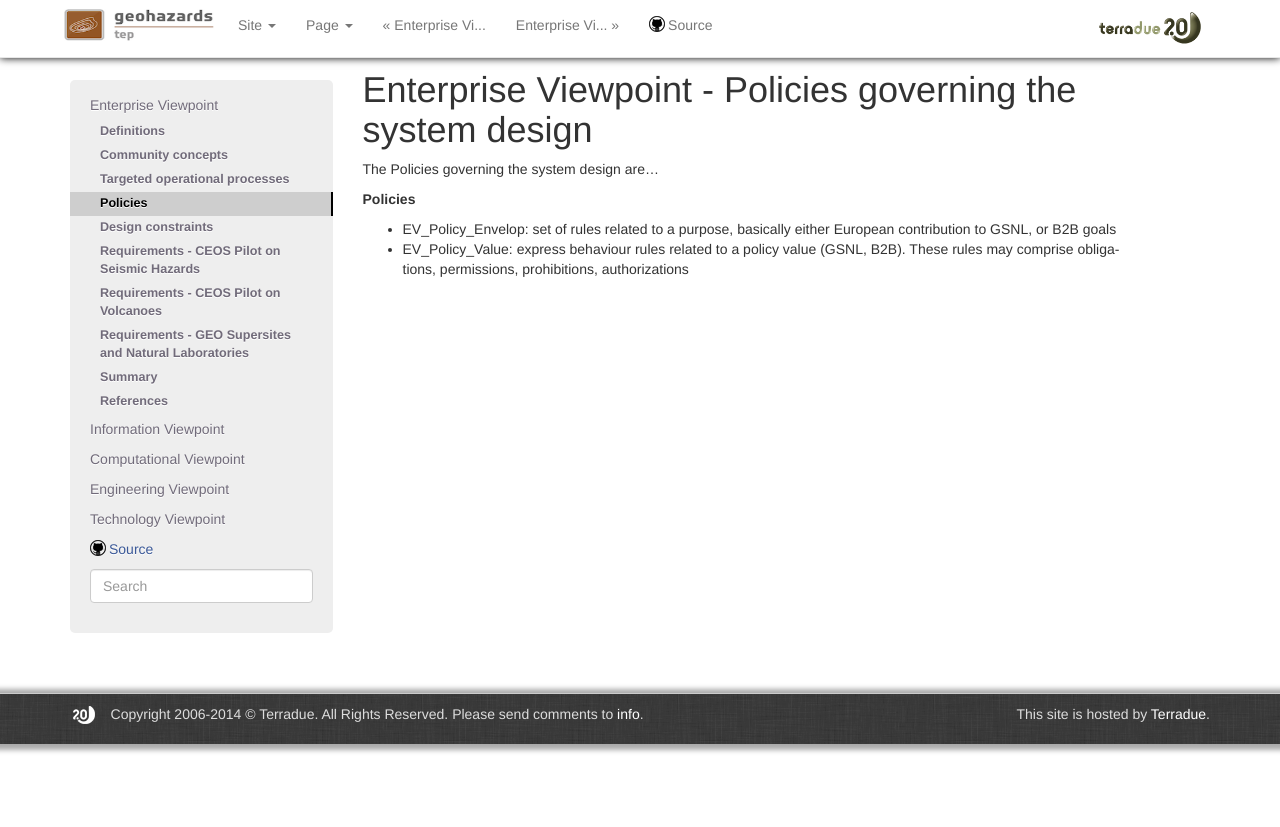
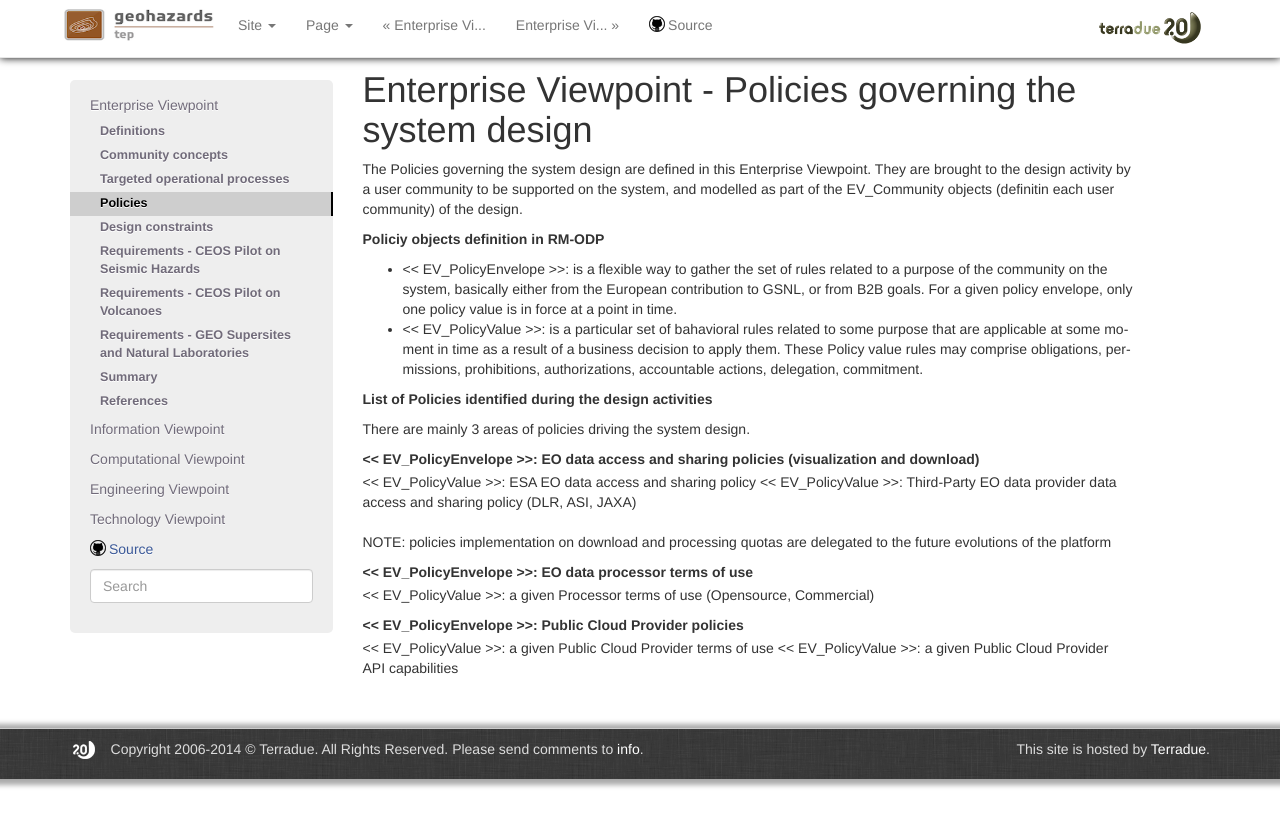
Before and after one commit to Terradue/doc-tep-geohazards-arch, a Sphinx documentation site: the page built from source/enterprise/policies.rst, in a window 1280 px wide. Shown: the top 827 px of the page. Built offline with Sphinx 7.4.7, drawn with Linux system fonts in a browser that asks for light colours; pages that are not in the unit, such as notebooks, are missing from menus.

Commit message:
Update policies.rst

```diff
--- a/source/enterprise/policies.rst
+++ b/source/enterprise/policies.rst
@@ -1,9 +1,26 @@
 Enterprise Viewpoint - Policies governing the system design
 ###########################################################
 
-The Policies governing the system design are...
+The Policies governing the system design are defined in this Enterprise Viewpoint.
+They are brought to the design activity by a user community to be supported on the system, and modelled as part of the EV_Community objects (definitin each user community) of the design.
 
-**Policies**
+**Policiy objects definition in RM-ODP**
 
-* EV_Policy_Envelop: set of rules related to a purpose, basically either European contribution to GSNL, or B2B goals
-* EV_Policy_Value: express behaviour rules related to a policy value (GSNL, B2B). These rules may comprise obligations, permissions, prohibitions, authorizations
+* << EV_PolicyEnvelope >>: is a flexible way to gather the set of rules related to a purpose of the community on the system, basically either from the European contribution to GSNL, or from B2B goals. For a given policy envelope, only one policy value is in force at a point in time.
+* << EV_PolicyValue >>: is a particular set of bahavioral rules related to some purpose that are applicable at some moment in time as a result of a business decision to apply them. These Policy value rules may comprise obligations, permissions, prohibitions, authorizations, accountable actions, delegation, commitment.
+
+**List of Policies identified during the design activities**
+
+There are mainly 3 areas of policies driving the system design.
+
+<< EV_PolicyEnvelope >>: EO data access and sharing policies (visualization and download)
+    << EV_PolicyValue >>: ESA EO data access and sharing policy
+    << EV_PolicyValue >>: Third-Party EO data provider data access and sharing policy (DLR, ASI, JAXA)
+NOTE: policies implementation on download and processing quotas are delegated to the future evolutions of the platform
+
+<< EV_PolicyEnvelope >>: EO data processor terms of use
+    << EV_PolicyValue >>: a given Processor terms of use (Opensource, Commercial)
+
+<< EV_PolicyEnvelope >>: Public Cloud Provider policies
+    << EV_PolicyValue >>: a given Public Cloud Provider terms of use
+    << EV_PolicyValue >>: a given Public Cloud Provider API capabilities
```
